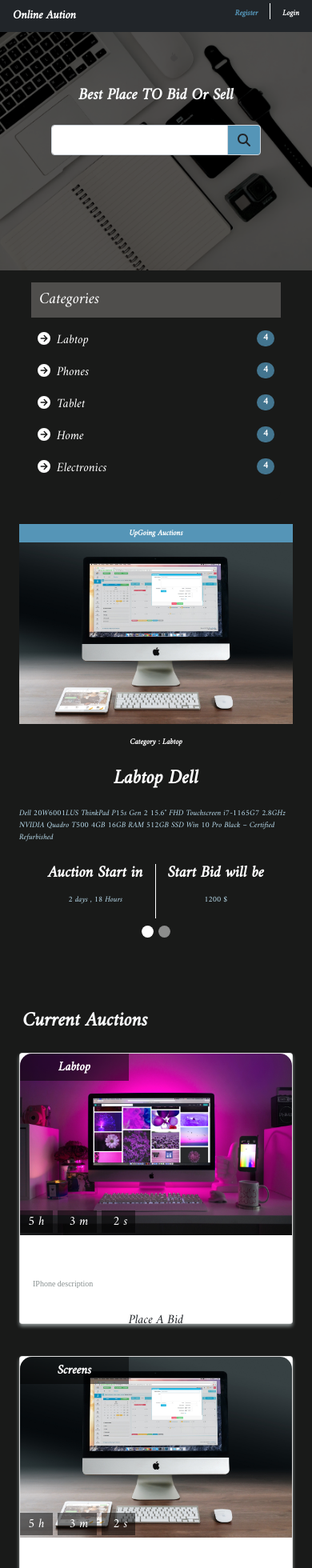
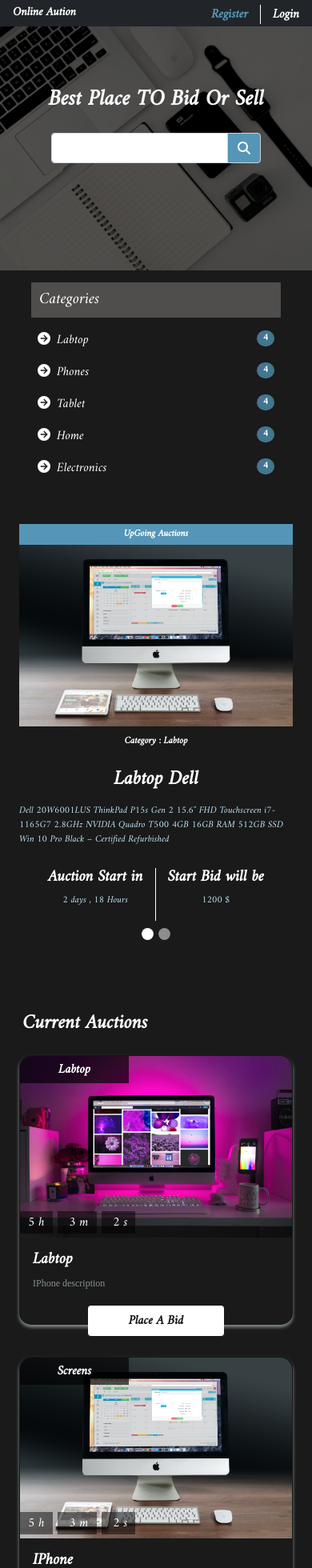
Before and after one commit to hossamMohamed00/online-auction-system, a React (Create React App) app in the folder client/: page /homePage in a window 390 px wide. Shown: the top 1960 px of the page at 80% size. Built offline with nearby package versions, Linux system fonts and the light colour scheme.

Commit message:
add layout css to HomePage component

```diff
--- a/client/src/component/HomePage/CurrentAuctions/CurrentAuctions.module.css
+++ b/client/src/component/HomePage/CurrentAuctions/CurrentAuctions.module.css
@@ -4,21 +4,18 @@
 }
 
 .CurrentAuctionsContent{
-	border-radius: 15px;
 	margin: 0 auto!important;
+
 }
 
 .CurrentAuctionsCard{
-	background: none;
+	background: none!important;
 	color: white;
 	box-shadow: 0px 3px 4px #889090;
 	padding-bottom: 10px;
-	border-radius: 15px;
 	transition: all 0.5s;
-}
-.animation{
-	animation: slide-in 1000ms;
-  animation-timing-function: linear;
+	border-radius: 15px!important;
+
 }
 
 .CurrentAuctionsCard img{
@@ -31,11 +28,11 @@
 	min-width: 40%;
 	padding: 5px;
 	font-weight: bold;
-	background-color: rgba(0, 0, 0, 0.5);
+	background-color: var(--overlay-dark);
 	position: absolute;
 	top: 0;
 	left: 0;
-	border-top-left-radius: 15px;
+	border-top-left-radius: 15px!important;
 	text-align: center;
 }
 .CardAuctionDetails{
@@ -56,37 +53,30 @@
 	font-size: 12px;
 }
 .CardFooter{
-	background-color: white;
-	color: black;
+	background-color: white!important;
+	color: var(--dark-color)!important;
 	border-radius: 15px;
 	position: absolute;
 	bottom: -15px;
 	padding: 2px;
 	left: 25%;
-	font-weight: bold;
+	font-weight: bold!important;
 }
 
 .CardFooter:hover{
-	background-color: rgba(0, 0, 0, 0.8);
-	color: white;
+	background-color: var(--overlay-dark)!important;
+	color: white!important;
 	left: 25.5%;
 	transition: all 0.5s;
 }
 
 .btnGetAuctions{
-	text-align: right!important;
-	width: 100%;
+	float: right!important;
 	background: none;
 	border: 0;
+	transition: all 0.5s;
+
 }
-
-/* ************************************** */
-/* Key frames*/
-@keyframes slide-in {
-	from {
-		transform: translateX(-100%);
-	}
-	to {
-		transform: translateX(0%);
-	}
+.btnGetAuctions:hover{
+	padding-right: 10px;
 }
--- a/client/src/component/HomePage/CurrentAuctions/CurrentAuctionsContent.js
+++ b/client/src/component/HomePage/CurrentAuctions/CurrentAuctionsContent.js
@@ -55,7 +55,7 @@ const CurrentAuctionsContent = () => {
 		return(
 			Items.map((item , idx) => (
 				<Col key={idx}>
-					<Card className= {` mb-3 ${classes.CurrentAuctionsCard} ${animate ? classes.animation : ''} `}>
+					<Card className= {` mb-3 ${classes.CurrentAuctionsCard} ${animate ? 'animation' : ''} `}>
 
 						{/* Card item category */}
 						<Card.Img variant="top" src={item['ItemImageSrc']}/>
@@ -84,10 +84,13 @@ const CurrentAuctionsContent = () => {
 				{getCurrentAuctions(FirstThreeItems , false)}
 				{showRestItems && getCurrentAuctions(RestItems, true)}
 				{!showRestItems && RestItems.length!==0 &&
-					<button className= {` text-light col-12 ${classes.btnGetAuctions}`} onClick={RestItemsHandeler}>
-						See All Auctions <span></span>
-						<FontAwesomeIcon icon={faCircleArrowRight} />
-					</button>}
+					<div className='w-100'>
+						<button className= {` text-light ${classes.btnGetAuctions}`} onClick={RestItemsHandeler}>
+							See All Auctions <span></span>
+							<FontAwesomeIcon icon={faCircleArrowRight} />
+						</button>
+					</div>
+				}
 			</Row>
 
 
--- a/client/src/component/HomePage/Header/Header.js
+++ b/client/src/component/HomePage/Header/Header.js
@@ -1,4 +1,5 @@
 import React ,{ Fragment} from "react";
+import { Link } from "react-router-dom";
 import classes from './Header.module.css'
 import Search from "./Seach";
 
@@ -14,8 +15,9 @@ const  Header = () => {
 							<a className={` ${classes.navbarBrand} navbar-brand fw-bold `} href="#">Online Aution</a>
 
 							<div className="d-flex pt-1">
-								<p className= {`fw-bold ${classes.navLinkRegister} `}> Register </p>
-								<p className= {`text-light fw-bold ${classes.navLinkLogin} `}> Login </p>
+								<Link to='/register' className= {`fw-bold ${classes.navLinkRegister} `}> Register </Link>
+								<Link to='/login' className= {`fw-bold text-light ${classes.navLinkLogin} `}> Login </Link>
+
 							</div>
 
 						</div>
--- a/client/src/component/HomePage/Header/Header.module.css
+++ b/client/src/component/HomePage/Header/Header.module.css
@@ -1,6 +1,3 @@
-*{ font-family: 'Amiri', serif;}
-/* *{font-family: 'kalmansk'} */
-
 .Header{
 	height: 70vh;
 	background-image: url('.././../../assets/pexels-abhilash-sahoo-4413295.jpg');
@@ -9,7 +6,7 @@
 }
 
 .overlay{
-	background-color: rgba(0, 0, 0, 0.68);
+	background-color: var(--overlay-dark);
 	width: 100%;
 	height: 100%;
 	position: absolute;
@@ -19,12 +16,17 @@
 
 /* start navbar */
 
-.nav {background-color: #191a19!important}
+.nav {background-color: var(--dark-color)!important}
 
 .navbarBrand{	font-size: 20px!important}
-.navLinkRegister{ color: #5595b7; border-right: 1px solid white; padding-right: 15px!important;}
 
+.navLinkRegister{ color: var(--main-color); border-right: 1px solid white; padding-right: 15px!important;}
 .navLinkLogin{ padding-left: 15px!important }
+
+.navLinkRegister , .navLinkLogin {text-decoration: none;}
+.navLinkRegister:hover{color: white}
+.navLinkLogin:hover{color: var(--main-color)!important}
+
 /* end navbar */
 
 
@@ -47,15 +49,15 @@
 
 }
 .SearchInput:focus{
-	border-color: #5595b7!important;
-	box-shadow: 3px 1px 5px #5595b7!important;
+	border-color: var(--main-color)!important;
+	box-shadow: 3px 1px 5px var(--main-color)!important;
 	color: black!important;
 }
 .SearchInput{color: black!important; padding: 1.5px; padding-left: 5px;}
 .SearchIcon {
-	background-color: #5595b7!important;
-	border-color: #5595b7;
-	color: white;
+	background-color: var(--main-color)!important;
+	border-color: var(--main-color);
+	color: white!important;
 }
 
 .SearchResult{
@@ -66,6 +68,8 @@
 	max-height: 170px;
 	overflow-y: scroll;
 	padding: 10px;
+
+	border: 0!important;
 
 	border-bottom-left-radius: .25rem;
 	border-bottom-right-radius: .25rem;
@@ -94,9 +98,9 @@
 	nav{padding: 0!important}
 
 	.navbarBrand{ font-size: 15px!important; font-weight: bold;font-size: 15px;}
-
+/*
 	h1 { font-size: 20px!important}
-	p {font-size: 10px!important ; padding-top: 5px;}
+	p {font-size: 10px!important ; padding-top: 5px;} */
 
 	.SearchResult{ height: 100px;width: 90%!important;}
 	.SearchInput{ padding: 1px;}
--- a/client/src/component/HomePage/UpGoingAuctions/UpGoingCarousel.module.css
+++ b/client/src/component/HomePage/UpGoingAuctions/UpGoingCarousel.module.css
@@ -24,12 +24,12 @@
 }
 
 .ItemText{
-	font-size: 12px;
+	font-size: 12px!important;
 	color: #bde0f2;
 	padding-bottom: 10px;
 }
 .alertText{
-	background-color: #5595b7;
+	background-color: var(--main-color);
 }
 
 /* change carausel indecators style */
--- a/client/src/component/UI/Layout.css
+++ b/client/src/component/UI/Layout.css
@@ -1,11 +1,16 @@
 :root{
-	--dark-color : #191A19 ;
-	--semiDark-color : #4f4e4c;
-	--btnActive-color: #2666cf;
-	--overlay-blue :#164da8;
-	--alert-color : #DD523B;
+	--dark-color 			: #191A19 ;
+	--semiDark-color 	: #4f4e4c;
+	--overlay-dark 		: rgba(0, 0, 0, 0.68);
 
-	--paragaph-color : #A2A2A2;
+	--paragaph-color 	: #A2A2A2;
+
+	--btnActive-color	: #2666cf;
+	--main-color 			: #5595b7;
+	--overlay-blue 		: #164da8;
+
+	--alert-color 		: #DD523B;
+
 }
 
 *{
@@ -14,3 +19,27 @@
 
 
 }
+
+
+
+/*start animation */
+.animation{
+	animation: slide-in 500ms;
+  animation-timing-function: linear;
+}
+
+/*end animation */
+
+
+
+
+/* ************************************** */
+/* Key frames*/
+@keyframes slide-in {
+	from {
+		transform: translateX(-100%);
+	}
+	to {
+		transform: translateX(0%);
+	}
+}
```
